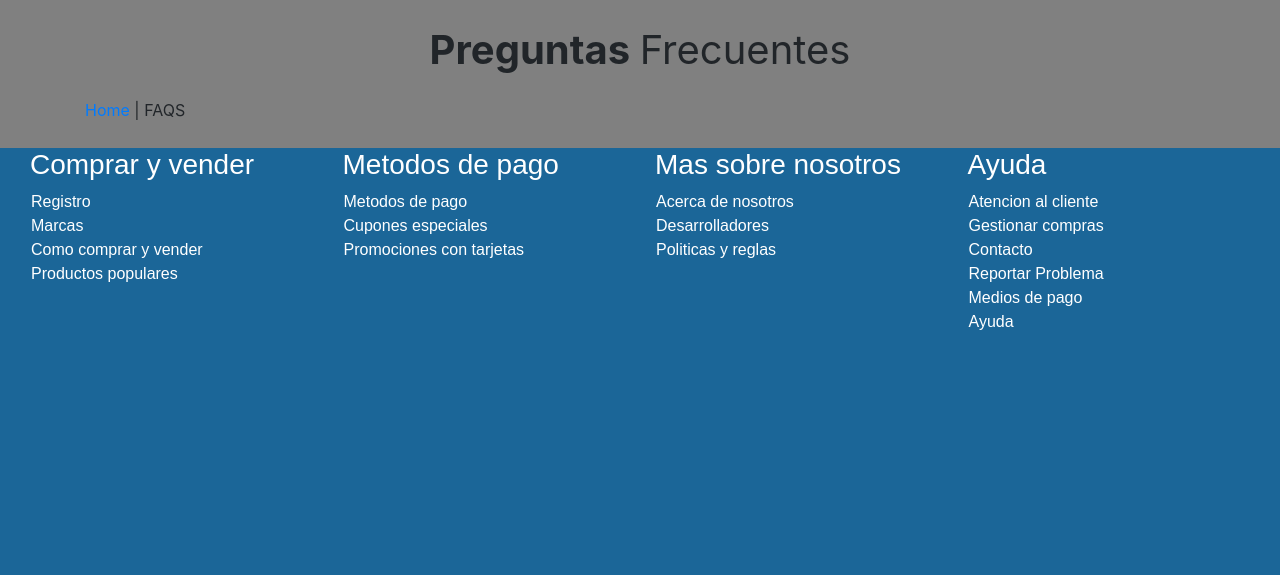
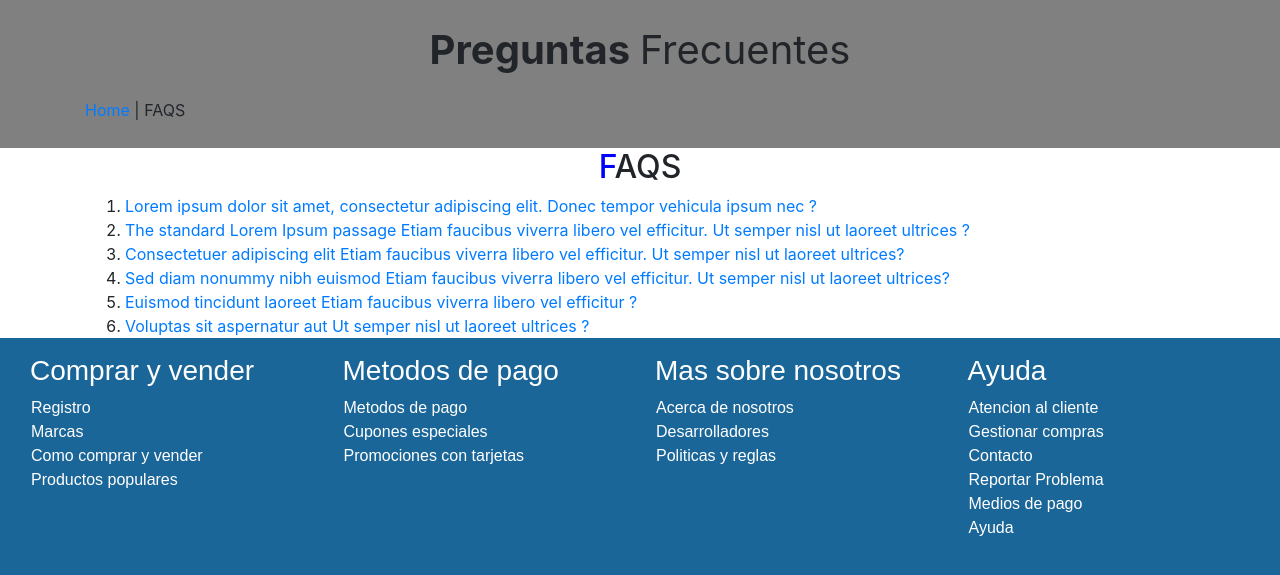
Before and after one commit to Cristian-Mansilla/Proyecto-Integrador-Ecommerce, a PHP site: page /faqs.html in a window 1280 px wide. Shown: the part 142-717 px from the top of the page. Run offline with PHP 8.4, Linux system fonts and the light colour scheme.

Commit message:
seccion faqs

```diff
--- a/css/master.css
+++ b/css/master.css
@@ -187,4 +187,41 @@
   padding: 10px;
 }
 
+.first-letter::first-letter {
+  color: blue;
+}
+
+.list-none {
+  list-style-type: none;
+  padding: 0px;
+}
+
+.display-none {
+  display: none;
+}
+
+/*cambia las propiedades para visualizar los párrafos ocultos.*/
+#a:target {
+  display: block;
+}
+#b:target {
+  display: block;
+}
+#c:target {
+  display: block;
+}
+#d:target {
+  display: block;
+}
+#e:target {
+  display: block;
+}
+#f:target {
+  display: block;
+}
+/**/
+
+.bg-white {
+  background: white;
+}
 /*fin faqs*/
--- a/faqs.html
+++ b/faqs.html
@@ -72,7 +72,7 @@
       </div>
     </header>
     <!--finaliza encabezado-->
-    <!--inicia sección preguntas frecuentes-->
+    <!--inicia sección volver atrás-->
     <section class="goBack">
       <div class="container-fluid">
         <div class="container">
@@ -88,6 +88,49 @@
               <li class="d-inline">FAQS</li>
             </ul>
           </div>
+        </div>
+      </div>
+    </section>
+    <!--finaliza sección volver atrás-->
+    <!--inicia sección preguntas frecuentes-->
+    <section class="bg-white">
+      <div class="container">
+        <ul class="list-none">
+          <li>
+            <div class="text-center">
+              <h2 class="first-letter">FAQS</h2>
+            </div>
+          </li>
+          <ol>
+            <li>
+              <a href="#a">Lorem ipsum dolor sit amet, consectetur adipiscing elit. Donec tempor vehicula ipsum nec ?</a>
+              <p id="a" class="display-none">Lorem ipsum dolor sit amet, consectetuer adipiscing elit, sed diam nonummy nibh euismod tincidunt ut laoreet dolore. At vero eos et accusamus et iusto odio dignissimos ducimus qui blanditiis praesentium voluptatum deleniti atque corrupti quos dolores et quas molestias excepturi sint occaecati cupiditate non provident.</p>
+            </li>
+            <li>
+              <a href="#b">The standard Lorem Ipsum passage Etiam faucibus viverra libero vel efficitur. Ut semper nisl ut laoreet ultrices ?</a>
+              <p id="b" class="display-none">Tincidunt ut laoreet dolore At vero eos et Lorem ipsum dolor sit amet, consectetuer adipiscing elit, sed diam nonummy nibh euismod consectetuer adipiscing elit, sed diam nonummy nibh euismod accusamus et iusto odio dignissimos ducimus qui blanditiis praesentium voluptatum deleniti atque corrupti quos dolores et quas molestias excepturi sint occaecati cupiditate non provident.</p>
+            </li>
+            <li>
+              <a href="#c">Consectetuer adipiscing elit Etiam faucibus viverra libero vel efficitur. Ut semper nisl ut laoreet ultrices?</a>
+              <p id="c" class="display-none">Dincidunt ut laoreet dolore At vero eos et Lorem ipsum dolor sit amet, consectetuer adipiscing elit, sed diam nonummy nibh euismod consectetuer adipiscing elit, sed diam nonummy nibh euismod accusamus et iusto odio dignissimos ducimus qui blanditiis praesentium voluptatum deleniti atque corrupti quos dolores et quas molestias excepturi sint occaecati cupiditate non provident.</p>
+            </li>
+            <li>
+              <a href="#d">Sed diam nonummy nibh euismod Etiam faucibus viverra libero vel efficitur. Ut semper nisl ut laoreet ultrices?</a>
+              <p id="d" class="display-none">At vero eos et Lorem ipsum dolor sit amet, consectetuer adipiscing elit, sed diam nonummy nibh euismod consectetuer adipiscing elit, sed diam nonummy nibh euismod accusamus et iusto odio dignissimos ducimus qui blanditiis praesentium voluptatum deleniti atque corrupti quos dolores et quas molestias excepturi sint occaecati cupiditate non provident.</p>
+            </li>
+            <li>
+              <a href="#e">Euismod tincidunt laoreet Etiam faucibus viverra libero vel efficitur ?</a>
+              <p id="e" class="display-none">At vero eos et Lorem ipsum dolor sit amet, consectetuer adipiscing elit, sed diam nonummy nibh euismod consectetuer adipiscing elit, sed diam nonummy nibh euismod accusamus et iusto odio dignissimos ducimus qui blanditiis praesentium voluptatum deleniti atque corrupti quos dolores et quas molestias excepturi sint occaecati cupiditate non provident.</p>
+            </li>
+            <li>
+              <a href="#f">Voluptas sit aspernatur aut Ut semper nisl ut laoreet ultrices ?</a>
+              <p id="f" class="display-none">At vero eos et Lorem ipsum dolor sit amet, consectetuer adipiscing elit, sed diam nonummy nibh euismod consectetuer adipiscing elit, sed diam nonummy nibh euismod accusamus et iusto odio dignissimos ducimus qui blanditiis praesentium voluptatum deleniti atque corrupti quos dolores et quas molestias excepturi sint occaecati cupiditate non provident.</p>
+            </li>
+          </ol>
+        </ul>
+
+        <div class="">
+
         </div>
       </div>
     </section>
```
